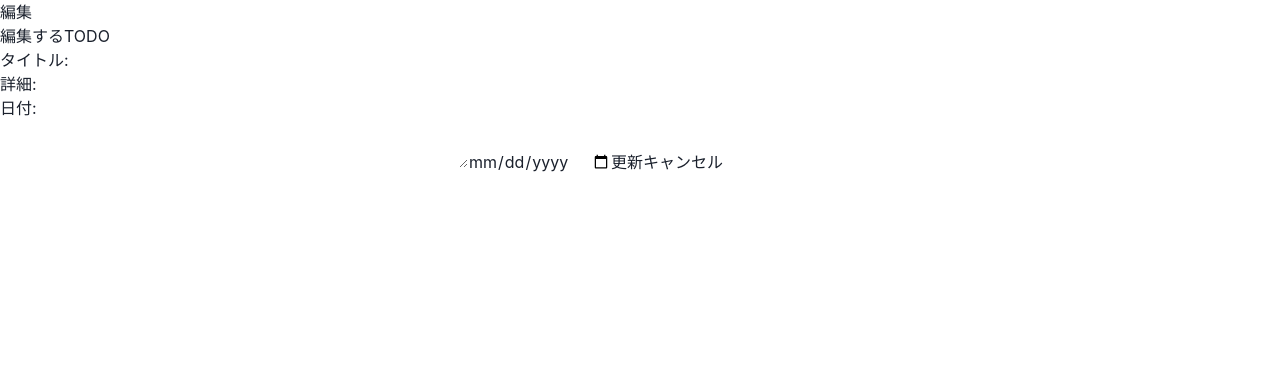
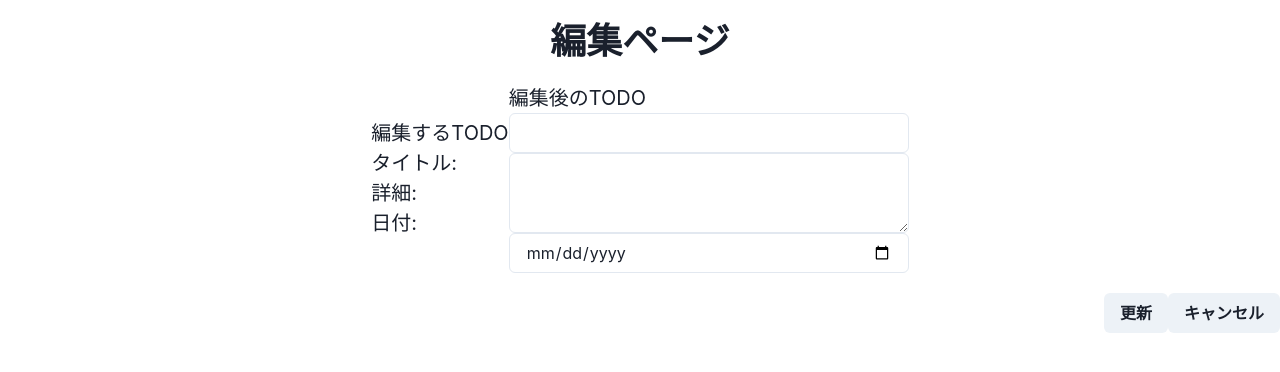
Before and after one commit to RyoTTT/nextTodo, a Next.js app: page /todos/id in a window 1280 px wide. Shown: the top 372 px of the page. Built offline with nearby package versions, Linux system fonts and the light colour scheme.

Commit message:
CSS調整

```diff
--- a/pages/todos/id.tsx
+++ b/pages/todos/id.tsx
@@ -3,6 +3,7 @@ import Link from 'next/link';
 import { useRouter } from 'next/router';
 import React, { useState } from 'react'
 import { useRecoilState } from 'recoil';
+import {Button ,Text, Heading, Center, Box, Input, Textarea} from '@chakra-ui/react';
 
 
 const Id = () => {
@@ -41,18 +42,29 @@ const Id = () => {
         console.log(todos);
     }
   return (
-    <div>
-        <h1>編集</h1>
-        <p>編集するTODO</p>
-        <p>タイトル:{router.query.text}</p>
-        <p>詳細:{router.query.detail}</p>
-        <p>日付:{router.query.date}</p>
-        <input type="text" onChange={Edittext}></input>
-        <textarea onChange={EditDetail}></textarea>
-        <input type="date" onChange={EditDate}></input>
-        <button onClick={updateTodo}>更新</button>
-        <Link href="/todos/detail">キャンセル</Link>
-    </div>
+    <>
+        <Center margin="20px">
+        <Heading>編集ページ</Heading>
+        </Center>
+    <Center display="flex">
+    <Box >
+        <Text fontSize="20px">編集するTODO</Text>
+        <Text fontSize="20px">タイトル:{router.query.text}</Text>
+        <Text fontSize="20px">詳細:{router.query.detail}</Text>
+        <Text fontSize="20px">日付:{router.query.date}</Text>
+    </Box>
+    <Box w="400px" >
+        <Text fontSize="20px">編集後のTODO</Text>
+        <Input type="text" onChange={Edittext}></Input>
+        <Textarea onChange={EditDetail} height="10px"></Textarea>
+        <Input type="date" onChange={EditDate}></Input>
+    </Box>
+    </Center>
+    <Box float="right" marginTop="20px">
+        <Button onClick={updateTodo}><Link href="/todos/detail">更新</Link></Button>
+        <Button><Link href="/todos/detail">キャンセル</Link></Button>
+        </Box>
+    </>
   )
 }
 
--- a/pages/todos/todos.tsx
+++ b/pages/todos/todos.tsx
@@ -69,7 +69,7 @@ const Todos = () => {
           <Input onChange={textSet} type="text" value={todoText} placeholder="タイトル"/>
           <Textarea onChange={detailSet} placeholder="詳細"/>
           <Input type="date" onChange={dateSet} />
-          <Button onClick={addTodoList} float="right">追加</Button>
+          <Button onClick={addTodoList} float="right" backgroundColor="green">追加</Button>
         </VStack>
       </Center>
       <Center w="100px"float="right">
```
Also changed, not shown: pages/todos/detail.tsx (+70 -58 lines).
